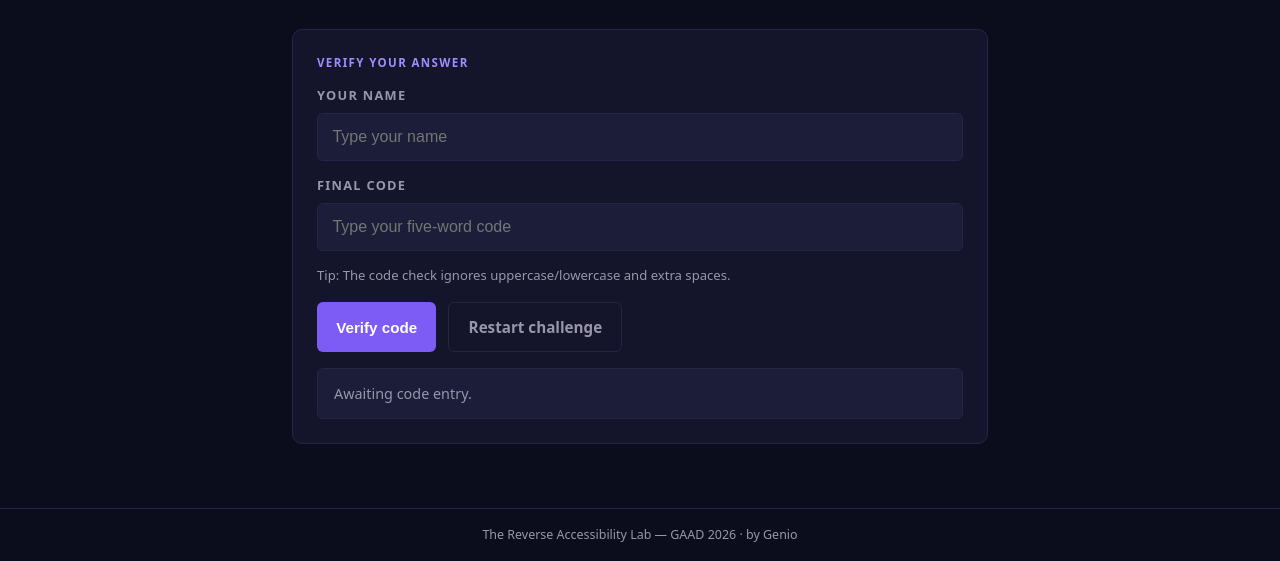
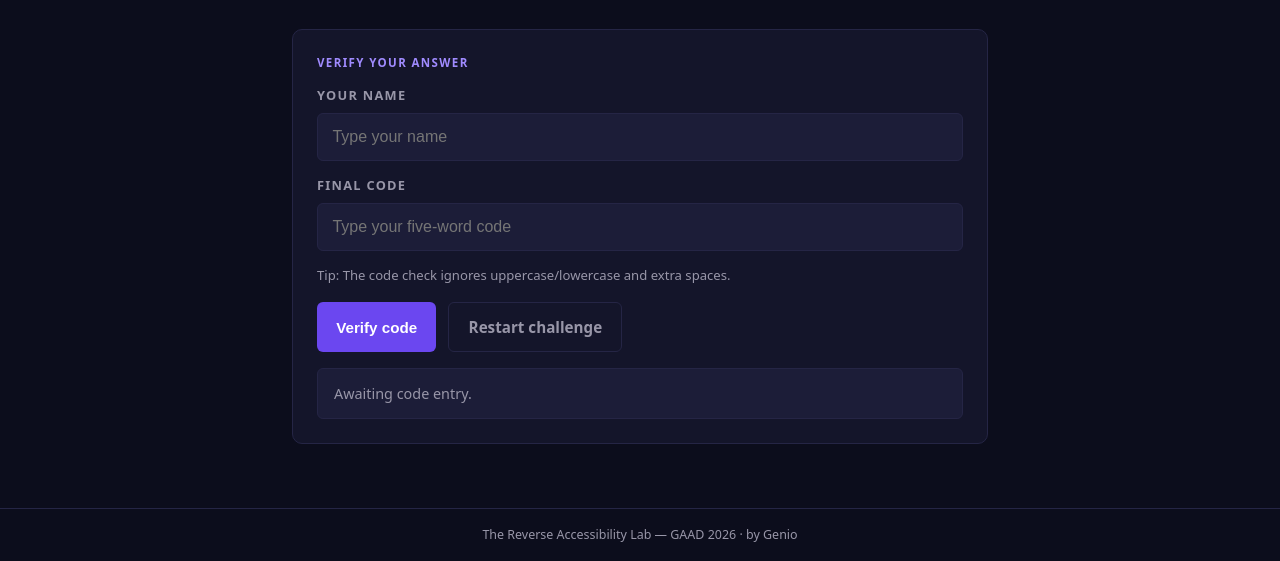
Before and after one commit to genio-learn/gaad-2026, a website: page public/final/index.html in a window 1280 px wide. Shown: the part 275-836 px from the top of the page. Drawn offline with Linux system fonts and the light colour scheme.

Commit message:
Fix primary button contrast

```diff
--- a/public/final/index.html
+++ b/public/final/index.html
@@ -10,7 +10,7 @@
       --surface: #14152a;
       --surface-raised: #1c1d38;
       --border: #252545;
-      --accent: #7C5CF5;
+      --accent: #6B47F0;
       --accent-light: #a08bff;
       --accent-pink: #EC1E8C;
       --accent-blue: #4A5BEF;
```
Also changed, not shown: public/index.html (+1 -1 lines), public/rooms/1/index.html (+1 -1 lines), public/rooms/2/index.html (+1 -1 lines), public/rooms/3/index.html (+1 -1 lines), public/rooms/4/index.html (+1 -1 lines), public/rooms/5/index.html (+1 -1 lines).
